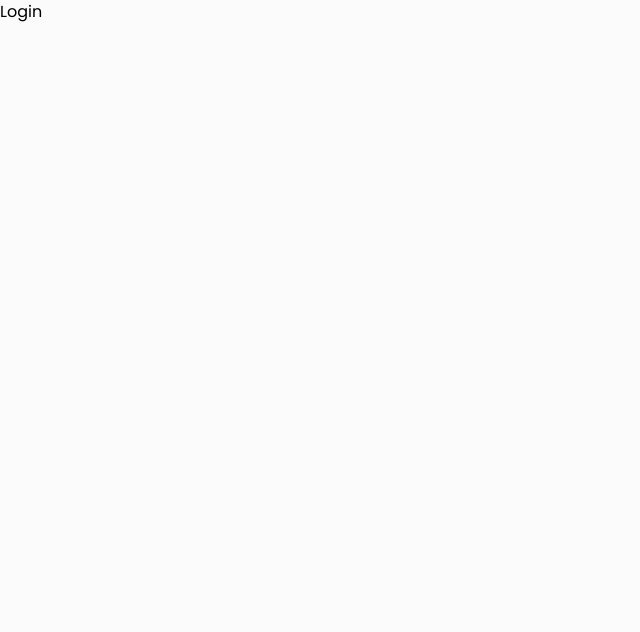
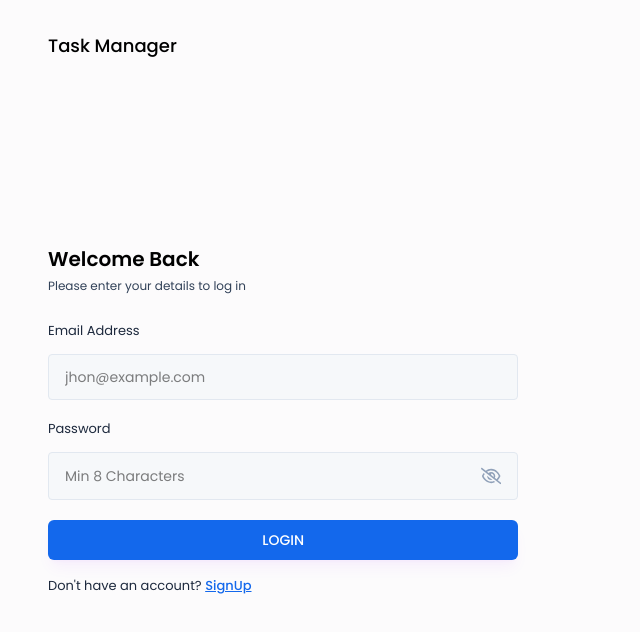
Before and after one commit to NizamChy/Task-Manager-Frontend-and-Backend, a React (Vite) app in the folder frontend/Task-Manager/: page /login in a window 1280 px wide. Shown: the top 632 px of the page, without its empty margins (0-640 px from the left). Built offline with nearby package versions, Linux system fonts and the light colour scheme.

Commit message:
updated frontend

```diff
--- a/frontend/Task-Manager/index.html
+++ b/frontend/Task-Manager/index.html
@@ -4,7 +4,7 @@
     <meta charset="UTF-8" />
     <link rel="icon" type="image/svg+xml" href="/favicon.svg" />
     <meta name="viewport" content="width=device-width, initial-scale=1.0" />
-    <title>task-manager</title>
+    <title>Task Manager</title>
   </head>
   <body>
     <div id="root"></div>
--- /dev/null
+++ b/frontend/Task-Manager/src/components/inputs/Input.jsx
@@ -0,0 +1,49 @@
+import { useState } from "react";
+import { FaRegEye, FaRegEyeSlash } from "react-icons/fa6";
+
+const Input = ({ value, onChange, label, placeholder, type }) => {
+  const [showPassword, setShowPassword] = useState(false);
+
+  const toggleShowPassword = () => {
+    setShowPassword(!showPassword);
+  };
+
+  return (
+    <div>
+      <label className="text-[13px] text-slate-800">{label}</label>
+
+      <div className="input-box">
+        <input
+          type={
+            type == "password" ? (showPassword ? "text" : "password") : type
+          }
+          placeholder={placeholder}
+          className="w-full bg-transparent outline-none"
+          value={value}
+          onChange={(e) => onChange(e)}
+          label={label}
+        />
+
+        {type === "password" && (
+          <>
+            {showPassword ? (
+              <FaRegEye
+                size={22}
+                className="text-primary cursor-pointer"
+                onClick={() => toggleShowPassword()}
+              />
+            ) : (
+              <FaRegEyeSlash
+                size={22}
+                className="text-slate-400 cursor-pointer"
+                onClick={() => toggleShowPassword()}
+              />
+            )}
+          </>
+        )}
+      </div>
+    </div>
+  );
+};
+
+export default Input;
--- /dev/null
+++ b/frontend/Task-Manager/src/components/inputs/ProfilePhotoSelector.jsx
@@ -0,0 +1,72 @@
+import { useRef, useState } from "react";
+import { LuUser, LuUpload, LuTrash } from "react-icons/lu";
+
+const ProfilePhotoSelector = ({ image, setImage }) => {
+  const inputRef = useRef(null);
+  const [previewUrl, setPreviewUrl] = useState(null);
+
+  const handleImageChange = (event) => {
+    const file = event.target.files[0];
+    if (file) {
+      // Update the image state
+      setImage(file);
+
+      // Generate preview URL from the file
+      const preview = URL.createObjectURL(file);
+      setPreviewUrl(preview);
+    }
+  };
+
+  const handleRemoveImage = () => {
+    setImage(null);
+    setPreviewUrl(null);
+  };
+
+  const onChooseFile = () => {
+    inputRef.current.click();
+  };
+
+  return (
+    <div className="flex justify-center mb-6">
+      <input
+        type="file"
+        accept="image/*"
+        ref={inputRef}
+        onChange={handleImageChange}
+        className="hidden"
+      />
+
+      {!image ? (
+        <div className="w-20 h-20 flex items-center justify-center bg-blue-100/50 rounded-full relative cursor-pointer">
+          <LuUser className="text-4xl text-primary" />
+
+          <button
+            type="button"
+            className="w-8 h-8 flex items-center justify-center bg-primary text-white rounded-full absolute -bottom-1 -right-1 cursor-pointer"
+            onClick={onChooseFile}
+          >
+            <LuUpload />
+          </button>
+        </div>
+      ) : (
+        <div className="relative">
+          <img
+            src={previewUrl}
+            alt="profile photo"
+            className="w-20 h-20 rounded-full object-cover"
+          />
+
+          <button
+            type="button"
+            className="w-8 h-8 flex items-center justify-center bg-red-500 text-white rounded-full absolute -bottom-1 -right-1"
+            onClick={handleRemoveImage}
+          >
+            <LuTrash />
+          </button>
+        </div>
+      )}
+    </div>
+  );
+};
+
+export default ProfilePhotoSelector;
--- /dev/null
+++ b/frontend/Task-Manager/src/components/layouts/AuthLayout.jsx
@@ -0,0 +1,13 @@
+const AuthLayout = ({ children }) => {
+  return (
+    <div className="flex">
+      <div className="w-screen h-screen md:w-[60vw] px-12 pt-8 pb-12">
+        <h2 className="text-lg font-medium text-black">Task Manager</h2>
+
+        {children}
+      </div>
+    </div>
+  );
+};
+
+export default AuthLayout;
--- a/frontend/Task-Manager/src/index.css
+++ b/frontend/Task-Manager/src/index.css
@@ -17,3 +17,11 @@
     overflow-x: hidden;
   }
 }
+
+.input-box {
+  @apply w-full flex justify-between gap-3 text-sm text-black bg-slate-100/50 rounded px-4 py-3 mb-4 mt-3 border border-slate-200 outline-none;
+}
+
+.btn-primary {
+  @apply w-full text-sm font-medium text-white bg-primary shadow-lg shadow-purple-600/5 p-[10px] rounded-md my-1 hover:bg-blue-600/15 hover:text-blue-600 cursor-pointer;
+}
--- a/frontend/Task-Manager/src/pages/Auth/Login.jsx
+++ b/frontend/Task-Manager/src/pages/Auth/Login.jsx
@@ -1,5 +1,76 @@
+import { useState } from "react";
+import AuthLayout from "../../components/layouts/AuthLayout";
+import { Link, useNavigate } from "react-router-dom";
+import Input from "../../components/Inputs/Input";
+import { validateEmail } from "../../utils/helper";
+
 const Login = () => {
-  return <div>Login</div>;
+  const [email, setEmail] = useState("");
+  const [password, setPassword] = useState("");
+  const [error, setError] = useState(null);
+
+  const navigate = useNavigate();
+
+  // Handle Login Form Submit
+  const handleLogin = async (e) => {
+    e.preventDefault();
+
+    if (!validateEmail(email)) {
+      setError("Please enter a valid email address.");
+      return;
+    }
+
+    if (!password) {
+      setError("Please enter the password");
+      return;
+    }
+
+    setError("");
+
+    // Login API Call
+  };
+
+  return (
+    <AuthLayout>
+      <div className="lg:w-[70%] h-3/4 md:h-full flex flex-col justify-center">
+        <h3 className="text-xl font-semibold text-black">Welcome Back</h3>
+        <p className="text-xs text-slate-700 mt-[5px] mb-6">
+          Please enter your details to log in
+        </p>
+
+        <form onSubmit={handleLogin}>
+          <Input
+            value={email}
+            onChange={({ target }) => setEmail(target.value)}
+            label="Email Address"
+            placeholder="jhon@example.com"
+            type="text"
+          />
+
+          <Input
+            value={password}
+            onChange={({ target }) => setPassword(target.value)}
+            label="Password"
+            placeholder="Min 8 Characters"
+            type="password"
+          />
+
+          {error && <p className="text-red-500 text-xs pb-2.5">{error}</p>}
+
+          <button type="submit" className="btn-primary">
+            LOGIN
+          </button>
+
+          <p className="text-[13px] text-slate-800 mt-3">
+            Don't have an account?{" "}
+            <Link className="font-medium text-primary underline" to="/signup">
+              SignUp
+            </Link>
+          </p>
+        </form>
+      </div>
+    </AuthLayout>
+  );
 };
 
 export default Login;
--- a/frontend/Task-Manager/src/pages/Auth/SignUp.jsx
+++ b/frontend/Task-Manager/src/pages/Auth/SignUp.jsx
@@ -1,5 +1,58 @@
+import { useState } from "react";
+import AuthLayout from "../../components/layouts/AuthLayout";
+import { validateEmail } from "../../utils/helper";
+import ProfilePhotoSelector from "../../components/inputs/ProfilePhotoSelector";
+
 const SignUp = () => {
-  return <div>SignUp</div>;
+  const [profilePic, setProfilePic] = useState(null);
+  const [fullName, setFullName] = useState("");
+  const [email, setEmail] = useState("");
+  const [password, setPassword] = useState("");
+  const [adminInviteToken, setAdminInviteToken] = useState("");
+
+  const [error, setError] = useState(null);
+
+  // Handle Signup Form Submit
+  const handleSignUp = async (e) => {
+    e.preventDefault();
+
+    if (!fullName) {
+      setError("Please enter full name.");
+      return;
+    }
+
+    if (!validateEmail(email)) {
+      setError("Please enter a valid email address.");
+      return;
+    }
+
+    if (!password) {
+      setError("Please enter the password");
+      return;
+    }
+
+    setError("");
+
+    // Signup API Call
+  };
+
+  return (
+    <AuthLayout>
+      <div className="lg:w-[100%] h-auto md:h-full mt-10 md:mt-0 flex flex-col justify-center">
+        <h3 className="text-xl font-semibold text-black">Create an account</h3>
+
+        <p className="text-xs text-slate-700 mt-[5px] mb-6">
+          Join us today by entering your details below.
+        </p>
+
+        <form onSubmit={handleSignUp}>
+          <ProfilePhotoSelector image={profilePic} setImage={setProfilePic} />
+
+          <div className="grid grid-cols-1 md:grid-cols-2 gap-4"></div>
+        </form>
+      </div>
+    </AuthLayout>
+  );
 };
 
 export default SignUp;
--- a/frontend/Task-Manager/src/utils/helper.js
+++ b/frontend/Task-Manager/src/utils/helper.js
@@ -0,0 +1,4 @@
+export const validateEmail = (email) => {
+  const regex = /^[^\s@]+@[^\s@]+\.[^\s@]+$/;
+  return regex.test(email);
+};
```
